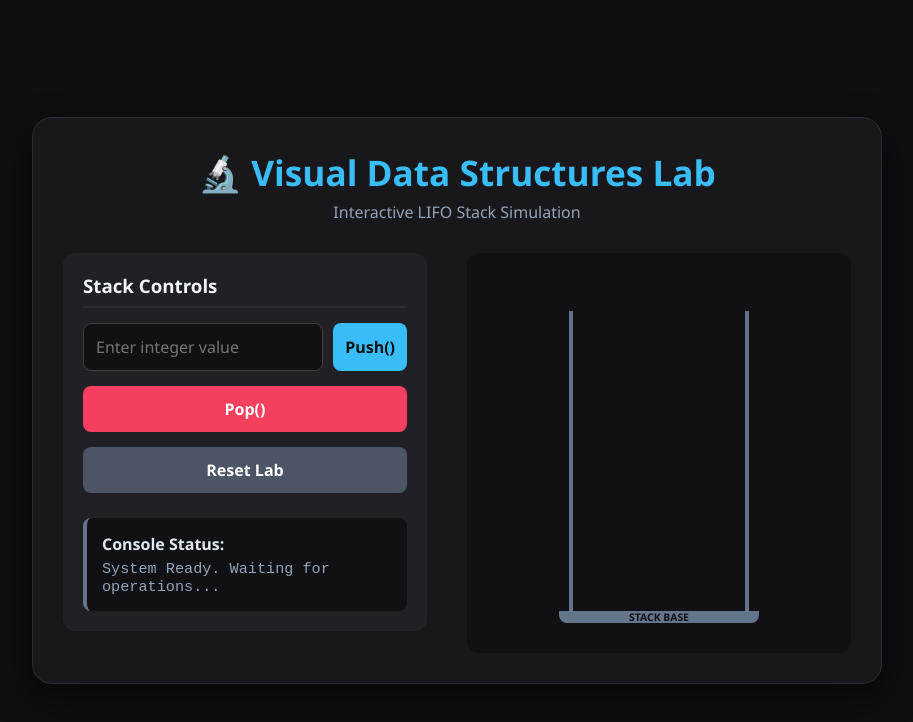
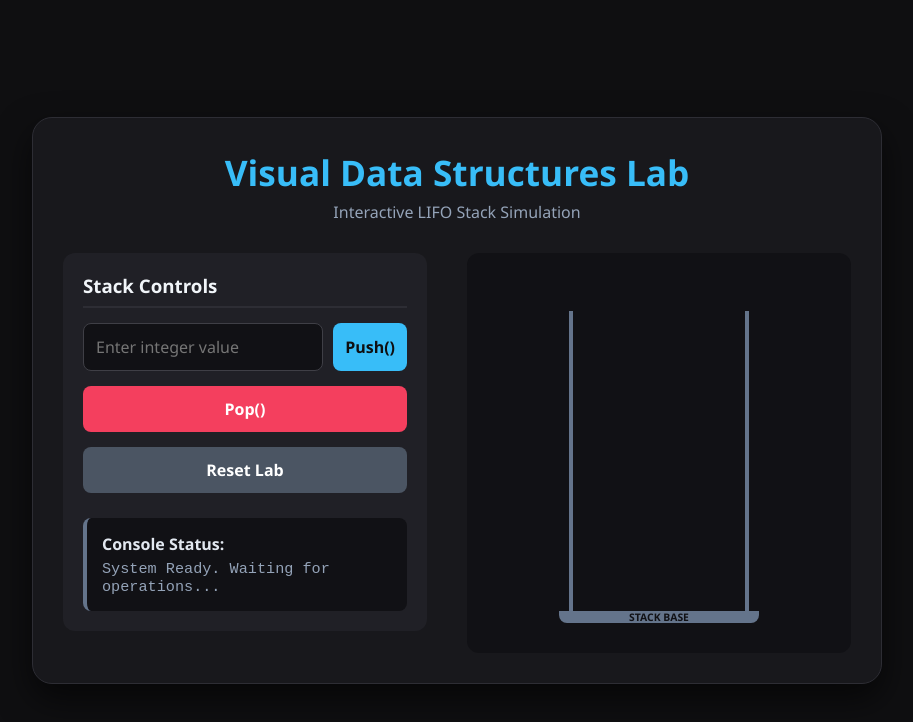
Before and after one commit to Arup-devhub/Data-Structures-Lab, a plain HTML site: page index.html in a window 1280 px wide. Shown: the whole page, without its empty margins (183-1096 px from the left). Drawn offline with Linux system fonts and the light colour scheme.

Commit message:
Remove emoji from header title in index.html

```diff
--- a/index.html
+++ b/index.html
@@ -9,7 +9,7 @@
 <body>
     <div class="lab-container">
         <header>
-            <h1>🔬 Visual Data Structures Lab</h1>
+            <h1> Visual Data Structures Lab</h1>
             <p>Interactive LIFO Stack Simulation</p>
         </header>
 
```
